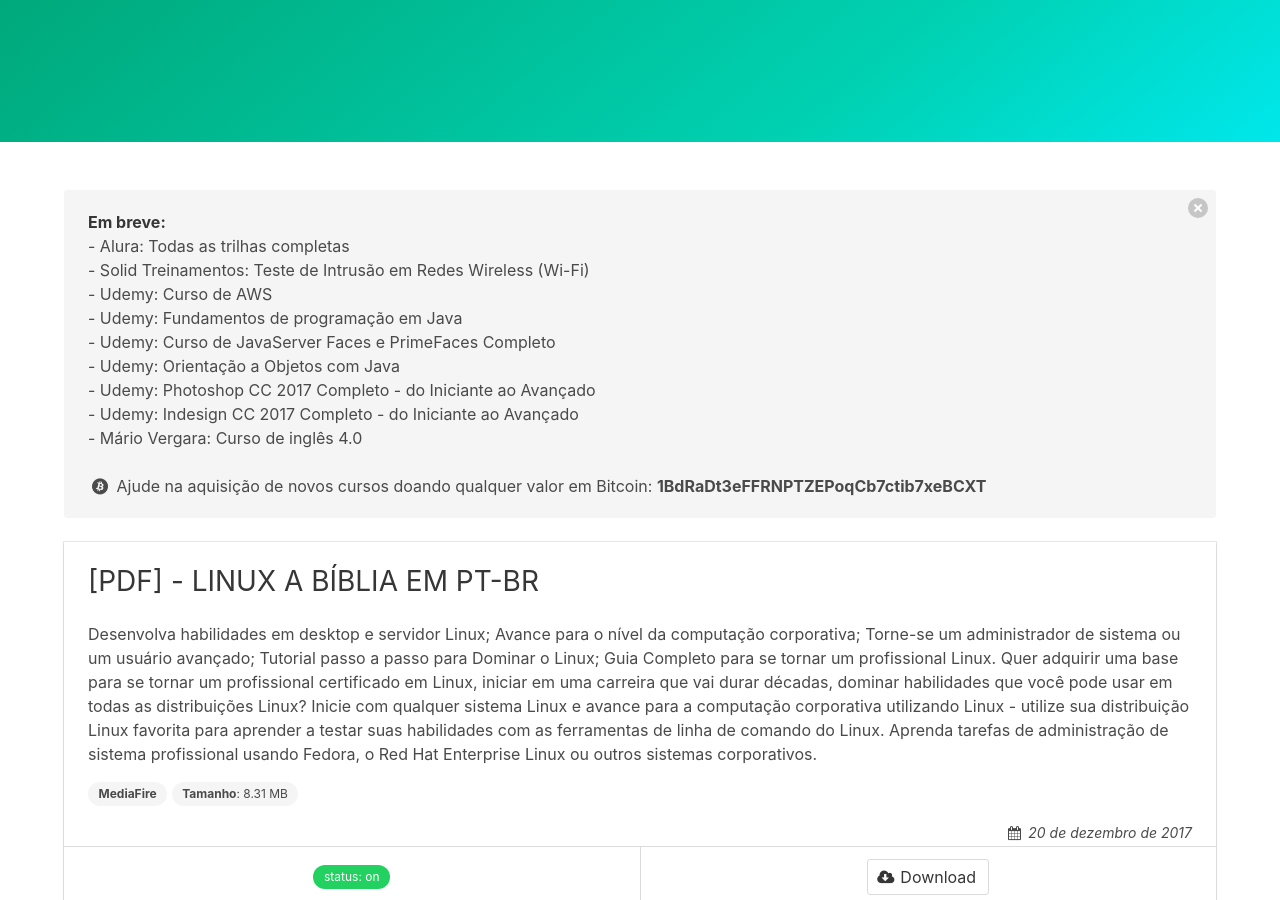
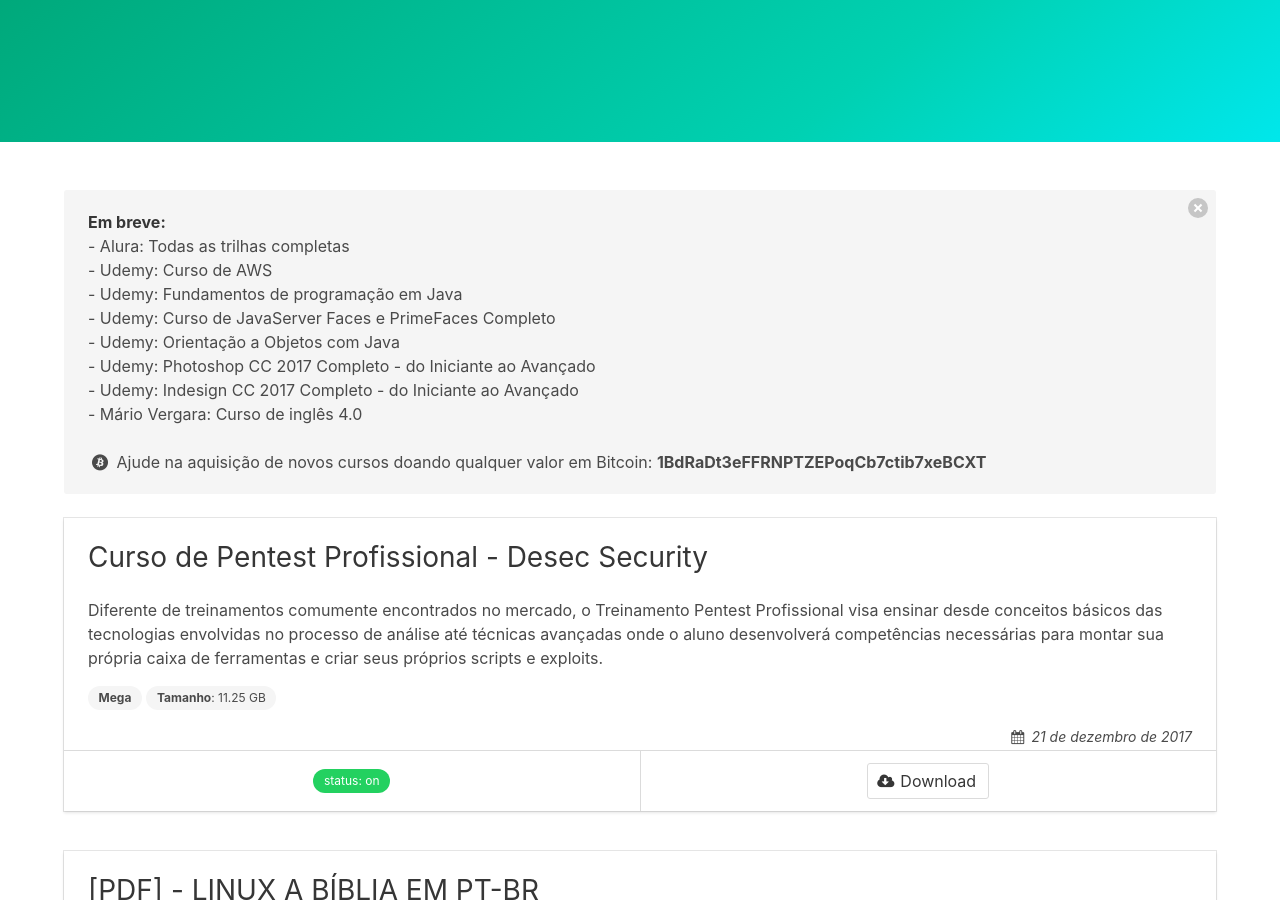
Before and after one commit to juracim/juracim.github.io, a Jekyll site: the page built from index.html, in a window 1280 px wide and 900 px high, scrolled down 259 px. Built offline with Jekyll 4.4.1, drawn with Linux system fonts in a browser that asks for light colours; the list of posts is cut into pages by our own code; comment, search, counter and statistics services are not loaded; some of the changed text lies outside the part shown.

Commit message:
add new courses

```diff
--- /dev/null
+++ b/_posts/2017-12-21-curso-de-pentest-profissional-desec-security.md
@@ -0,0 +1,11 @@
+---
+layout: post
+title: "Curso de Pentest Profissional - Desec Security"
+date: 2017-12-21 17:00:00
+image: /assets/img/
+description: "Diferente de treinamentos comumente encontrados no mercado, o Treinamento Pentest Profissional visa ensinar desde conceitos básicos das tecnologias envolvidas no processo de análise até técnicas avançadas onde o aluno desenvolverá competências necessárias para montar sua própria caixa de ferramentas e criar seus próprios scripts e exploits."
+server: "Mega"
+status: true
+size: "11.25 GB"
+download_link: "https://mega.nz/#F!o2RF3L4I!zj1NdN0z-nRR0IH2gdCNVQ"
+---
--- a/index.html
+++ b/index.html
@@ -19,7 +19,7 @@
             <strong>Em breve:</strong>
             <ul>
                 <li>- Alura: Todas as trilhas completas</li>
-                <li>- Solid Treinamentos: Teste de Intrusão em Redes Wireless (Wi-Fi)</li>
+                <!-- <li>- Solid Treinamentos: Teste de Intrusão em Redes Wireless (Wi-Fi)</li> -->
                 <li>- Udemy: Curso de AWS</li>
                 <li>- Udemy: Fundamentos de programação em Java</li>
                 <li>- Udemy: Curso de JavaServer Faces e PrimeFaces Completo</li>
```
